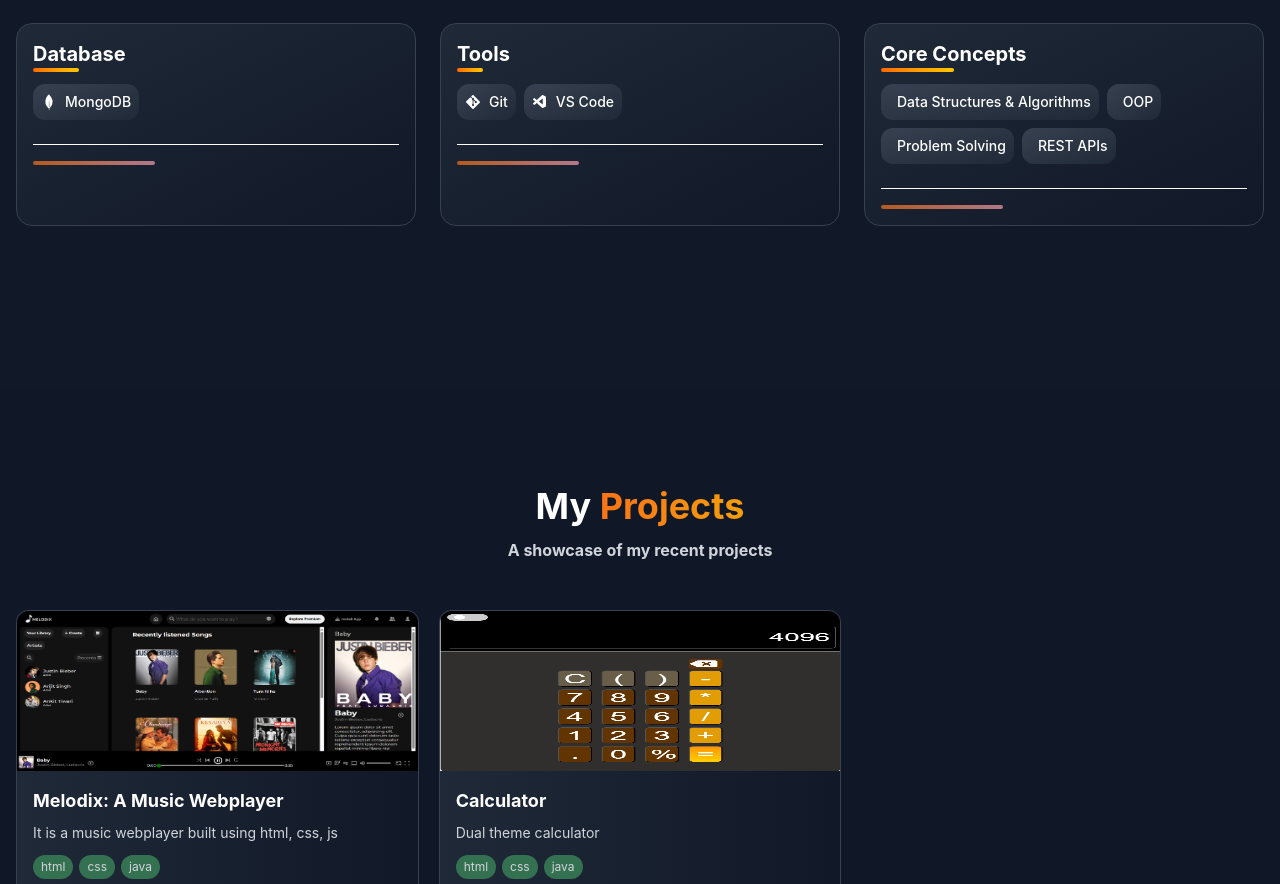
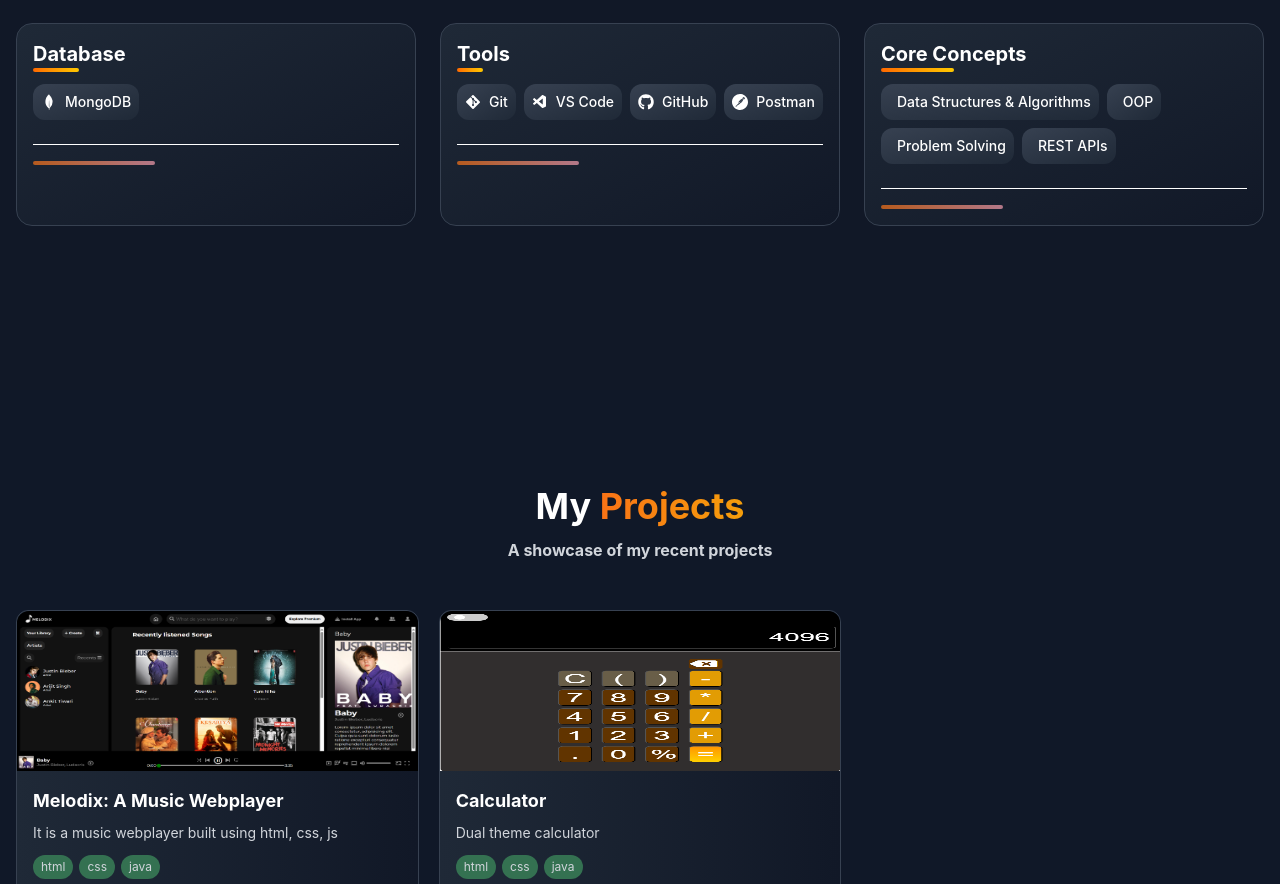
Before and after one commit to heyitsmeravi/Portfolio_Website, a React (Vite) app: page / in a window 1280 px wide. Shown: the part 2219-3103 px from the top of the page. Built offline with nearby package versions, Linux system fonts and the light colour scheme.

Commit message:
added more skills in skills section

```diff
--- a/src/components/Skills.tsx
+++ b/src/components/Skills.tsx
@@ -1,10 +1,11 @@
 import React from "react";
 import { FaPython,FaJs,FaReact, FaNodeJs, FaHtml5, FaCss3} from "react-icons/fa";
-import { SiExpress, SiMongodb  } from "react-icons/si";
+import { SiExpress, SiMongodb,SiPostman  } from "react-icons/si";
 import { VscVscode } from "react-icons/vsc";
 import { FaGitAlt } from "react-icons/fa";
 import {SiCplusplus ,SiTailwindcss} from "react-icons/si";
 import { motion } from "framer-motion";
+import { FaGithub, } from "react-icons/fa";
 import { div } from "framer-motion/client";
 import { TbBrandFramerMotion } from "react-icons/tb";
 const Skills= ({darkMode})=>{
@@ -44,7 +45,9 @@
             title: "Tools",
             skills: [
             { name: "Git", icon: <FaGitAlt /> },
-            {name:"VS Code", icon:<VscVscode/> }
+            {name:"VS Code", icon:<VscVscode/> },
+            { name: "GitHub", icon: <FaGithub /> },
+            { name: "Postman", icon: <SiPostman /> },
             ],
         },
         {
```
